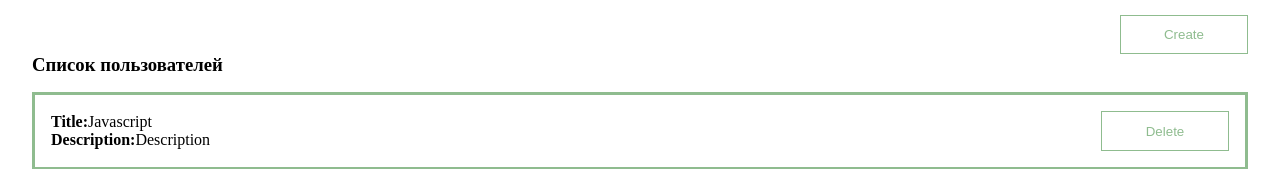
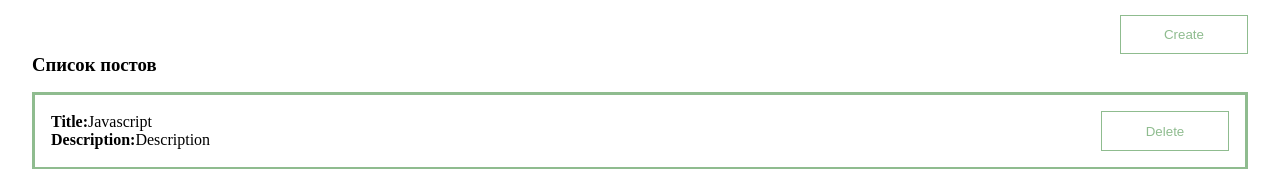
Before and after one commit to 18AN/vuepractice, a Vue app: page / in a window 1280 px wide. Shown: the part 181-350 px from the top of the page. Built offline with nearby package versions, Linux system fonts and the light colour scheme.

Commit message:
render post-list component if posts.length > 0

```diff
--- a/src/components/PostList.vue
+++ b/src/components/PostList.vue
@@ -1,6 +1,6 @@
 <template>
-    <div>
-        <h3>Список пользователей</h3>
+    <div v-if="posts.length > 0">
+        <h3>Список постов</h3>
         <post-item
             v-for="post in posts"
             :post="post"
@@ -8,6 +8,7 @@
             @deletePost="$emit('deletePost', post)"
         />
     </div>
+    <h3 v-else>Список постов пуст</h3>
 </template>
 
 <script>
```
